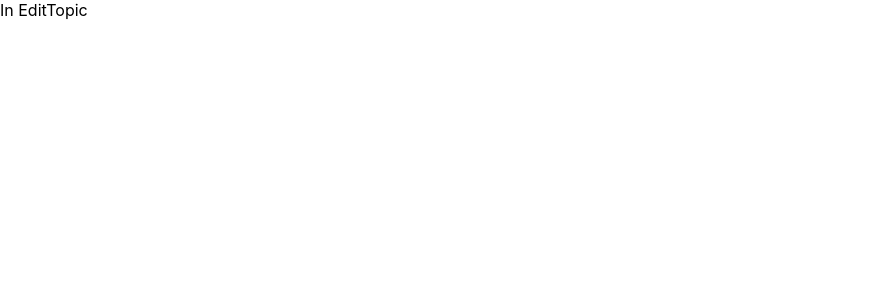
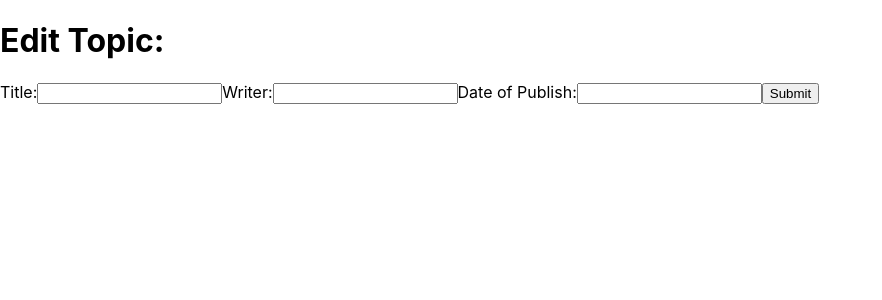
Before and after one commit to phamin2001/project3-newsapp-react, a React (Create React App) app: page /user/edittopic in a window 1280 px wide. Shown: the top 300 px of the page, without its empty margins (0-882 px from the left). Built offline with nearby package versions, Linux system fonts and the light colour scheme.

Commit message:
working on edit topic

```diff
--- a/src/App.js
+++ b/src/App.js
@@ -29,7 +29,8 @@ class App extends Component {
         loggedInUsername:   '',
         loggedInEmail:      '',
         loggedInDiplayName: ''
-      }
+      },
+      editedTopic: {}
     }
   }
 
@@ -54,20 +55,18 @@ class App extends Component {
     });
   }
 
-  // handleLoggedInUserTopics = (topics) => {
-  //   this.setState({
-  //     completeUserInfo: {
-  //       loggedInTopics: topics
-  //     }
-  //   })
-  // }
+  handleEditedTopic = (topic) => {
+    this.setState({
+      editedTopic: topic
+    })
+  }
 
   render(){
     return (
       <main>
         <Switch>
           <Route exact path = '/'         component     = { AuthenticationGateway } />
-          <Route exact path = '/login'
+          <Route exact path        = '/login'
                        render      = { (props) => ( <Login {...props}
                        handleLogin = {this.handleLogin} />)}
           />
@@ -75,8 +74,8 @@ class App extends Component {
                        render      = { (props) => ( <Registration {...props}
                        handleLogin = {this.handleLogin} />)}
           />
-          <Route exact path = '/user'
-                       render = { (props) => ( <User {...props}
+          <Route exact path                     = '/user'
+                       render                   = { (props) => ( <User {...props}
                        loggedInUsername         = {this.state.username}
                        loggedInUserId           = {this.state.userId}
                        handleLoggedInUserTopics = {this.handleLoggedInUserTopics}
@@ -92,8 +91,16 @@ class App extends Component {
                        render         = { (props) => ( <NewTopic {...props}
                        loggedInUserId = {this.state.userId} /> )}
           />
-          <Route exact path = '/user/topic'       component = { Topic } />
-          <Route exact path = '/user/edittopic'   component = { EditTopic } />
+          <Route exact path              = '/user/topic'
+                       render            = { (props) => ( <Topic {...props}
+                       handleEditedTopic = {this.handleEditedTopic}
+                       loggedInUserId    = {this.state.userId} /> )}
+          />
+          <Route exact path              = '/user/edittopic'
+                       render            = { (props) => ( <EditTopic {...props}
+                       editedTopic       = {this.state.editedTopic}
+                       loggedInUserId    = {this.state.userId}  /> )}
+          />
           <Route component={ My404 }/>
         </Switch>
       </main>
--- a/src/EditTopic/index.js
+++ b/src/EditTopic/index.js
@@ -1,11 +1,55 @@
 import React, { Component } from 'react';
 
 class EditTopic extends Component {
+    constructor() {
+        super();
+
+        this.state = {
+            title:  '',
+            writer: '',
+            date:   ''
+        }
+    }
+
+    handleInput = (e) => {
+        this.setState({
+            [e.target.name]: e.target.value
+        })
+    }
+
+    handleEditTopic = async (e) => {
+        e.preventDefault();
+
+        try {
+            const editResponse = await fetch('http://localhost:9000/users' + usrid + '/topics/' + this.props.editedTopic._id, {
+
+            })
+
+        } catch (err) {
+            console.log(err);
+            return err;
+        }
+    }
 
     render() {
         return(
             <div>
-                In EditTopic
+                <form onSubmit={this.handleEditTopic}>
+                    <h1>Edit Topic: </h1>
+                    <label>
+                        Title:
+                        <input type='text' name='title' placeholder={this.props.editedTopic.title} onChange={this.handleInput}/>
+                    </label>
+                    <label>
+                        Writer:
+                        <input type='text' name='writer' placeholder={this.props.editedTopic.writer} onChange={this.handleInput}/>
+                    </label>
+                    <label>
+                        Date of Publish:
+                        <input type='text' name='date' placeholder={this.props.editedTopic.date} onChange={this.handleInput}/>
+                    </label>
+                    <input type='Submit' />
+                </form>
             </div>
         )
     }
--- a/src/Topic/index.js
+++ b/src/Topic/index.js
@@ -1,62 +1,85 @@
 import React, { Component } from 'react';
+import { throws } from 'assert';
 
 class Topic extends Component {
-    // constructor() {
-    //     super();
+    constructor() {
+        super();
 
-    //     this.stae = {
-    //         title: '',
-    //         writer: '',
-    //         date: ''
-    //     }
-    // }
+        this.state = {
+            title:  '',
+            writer: '',
+            date:   '',
+            id:     ''
+        }
+    }
 
-    // handleInput = (e) => {
-    //     this.setState({
-    //         [e.target.name]: e.target.value
-    //     })
-    // }
+    componentDidMount = () => {
+        this.getTopic();
+    }
 
-    // handleEditSubmit = async (e) => {
-    //     e.preventDefault();
+    getTopic = async () => {
+        try {
+            const response = await fetch('http://localhost:9000/users/' + this.props.loggedInUserId + '/topics/' + this.props.location.state.topicId, {
+                method:      'GET',
+                credentials: 'include'
+            })
 
-    //     try {
-    //         const
+            if(!response.ok) {
+                throw Error(response.statusText);
+            }
 
-    //     } catch (err) {
-    //         console.log(err);
-    //         return err;
-    //     }
-    // }
+            const parsedTopicResponse = await response.json();
+            this.setState({
+                title:  parsedTopicResponse.topic.title,
+                writer: parsedTopicResponse.topic.writer,
+                date:   parsedTopicResponse.topic.date,
+                id:     parsedTopicResponse.topic._id
+            })
+
+            this.props.handleEditedTopic(parsedTopicResponse.topic);
+
+        } catch (err) {
+            console.log(err);
+            return err;
+        }
+    }
 
     deleteTopic = async (e) => {
+        try {
+            const deletedTopicResponse = await fetch('http://localhost:9000/users/' + this.props.loggedInUserId + '/topics/' + this.state.id, {
+                method:      'DELETE',
+                credentials: 'include'
+            })
 
+            if(!deletedTopicResponse.ok) {
+                throw Error(deletedTopicResponse.statusText);
+            }
+
+            const parsedDeletedTopic = await deletedTopicResponse.json();
+
+            if(parsedDeletedTopic.status === 200) {
+                alert('You delete a topic');
+                this.props.history.push('/user');
+            }
+        } catch (err) {
+            console.log(err);
+            return err;
+        }
     }
-
 
     render() {
         return(
             <div>
-                <h1>Topic: {this.props.location.state.topicTitle}</h1>
-                <div><button name = 'edit'    onClick={() => this.props.history.push('/user/edittopic')}>Edit Topic</button></div>
-                <div><button name = 'delete'  onClick={this.deleteTopic}>Delete Topic</button></div>
+                <h1>Topic: {this.state.title}</h1>
+                <label>
+                    <h2>Writer: {this.state.writer}</h2>
+                </label>
+                <label>
+                    <h2>Date of Publish: {this.state.date}</h2>
+                </label>
+                <div><button name='edit' onClick={() => this.props.history.push('/user/edittopic')}>Edit</button></div>
+                <div><button name='delete' onClick={this.deleteTopic}>Delete</button></div>
             </div>
-            // <form onSubmit={this.handleEditSubmit}>
-            //     <h1>Topic: {this.props.location.state.topicTitle}</h1>
-            //     <label>
-            //         Title:
-            //         <input type='text' name='title' placeholder= {this.props.location.state.topicTitle} onChange={this.handleInput}/>
-            //     </label>
-            //     <label>
-            //         Writer:
-            //         <input type='text' name='writer' placeholder= {this.props.location.state.topicWriter} onChange={this.handleInput}/>
-            //     </label>
-            //     <label>
-            //         Date of Publish:
-            //         <input type='text' name='date' placeholder= {this.props.location.state.topicDate} onChange={this.handleInput}/>
-            //     </label>
-            //     <input type='Submit' />
-            // </form>
         )
     }
 }
--- a/src/User/index.js
+++ b/src/User/index.js
@@ -64,7 +64,6 @@ class User extends Component {
     }
 
     render() {
-        console.log(this.state.topics, 'in user state')
         return(
             <div>
                 <label>
```
